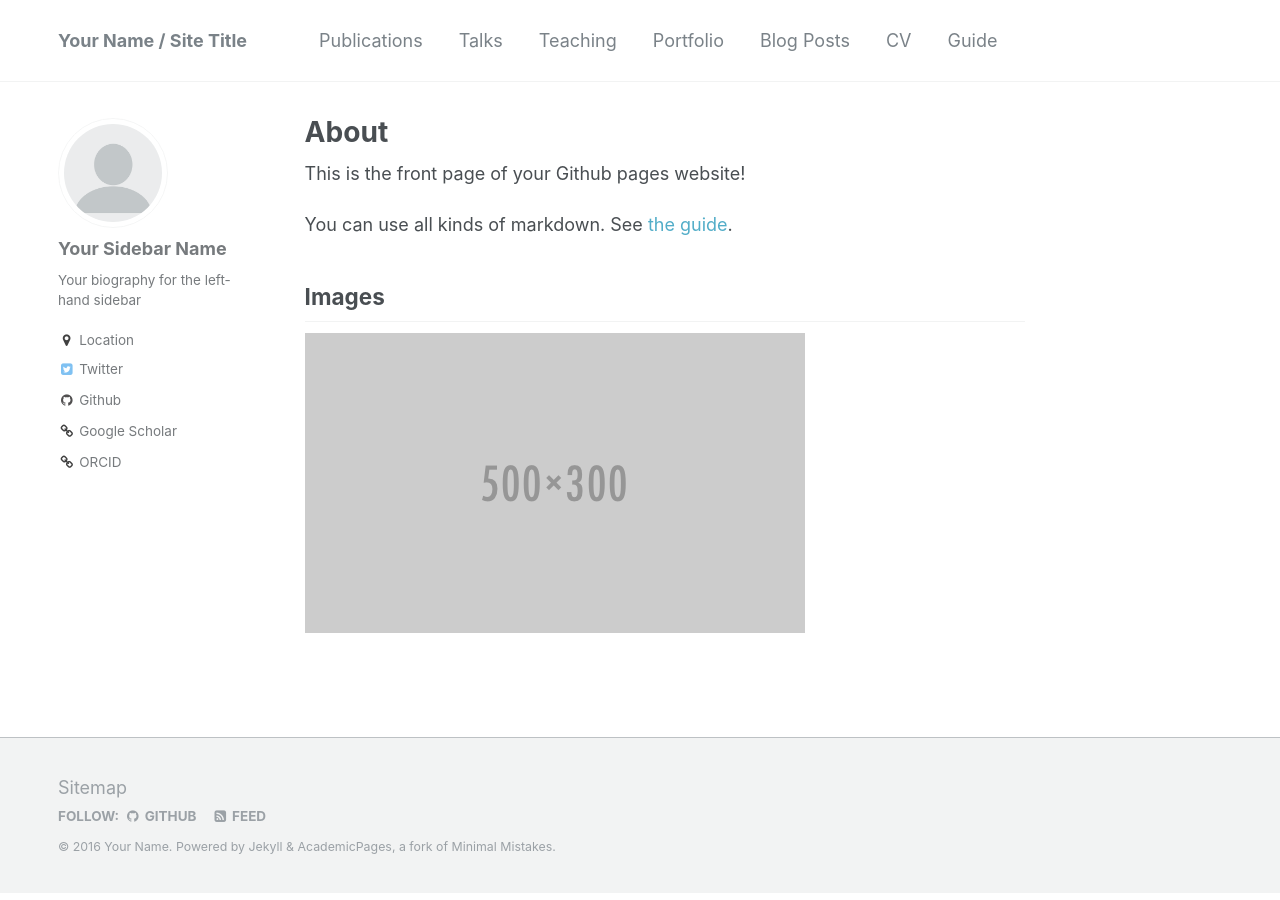
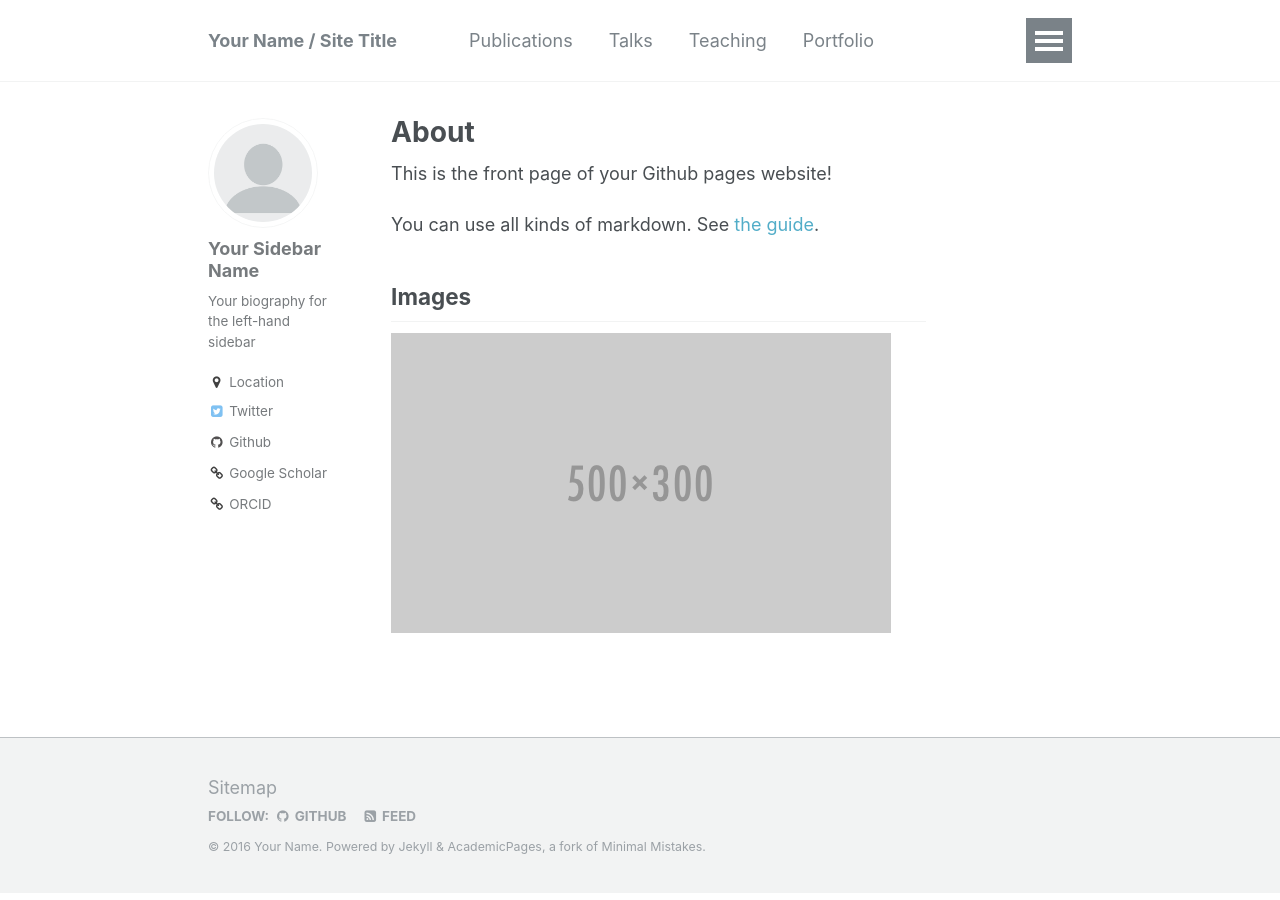
Before and after one commit to xoofee/xoofee.github.io, a Jekyll site: the page built from _pages/about.md, in a window 1280 px wide. Built offline with Jekyll 4.4.1, drawn with Linux system fonts in a browser that asks for light colours.

Commit message:
Update _variables.scss

```diff
--- a/_sass/_variables.scss
+++ b/_sass/_variables.scss
@@ -107,7 +107,7 @@ $small                      : 400px;
 $medium                     : 500px;
 $medium-wide                : 550px;
 $large                      : 600px;
-$x-large                    : 1200px;
+$x-large                    : 900px;
 
 
 /*
```
